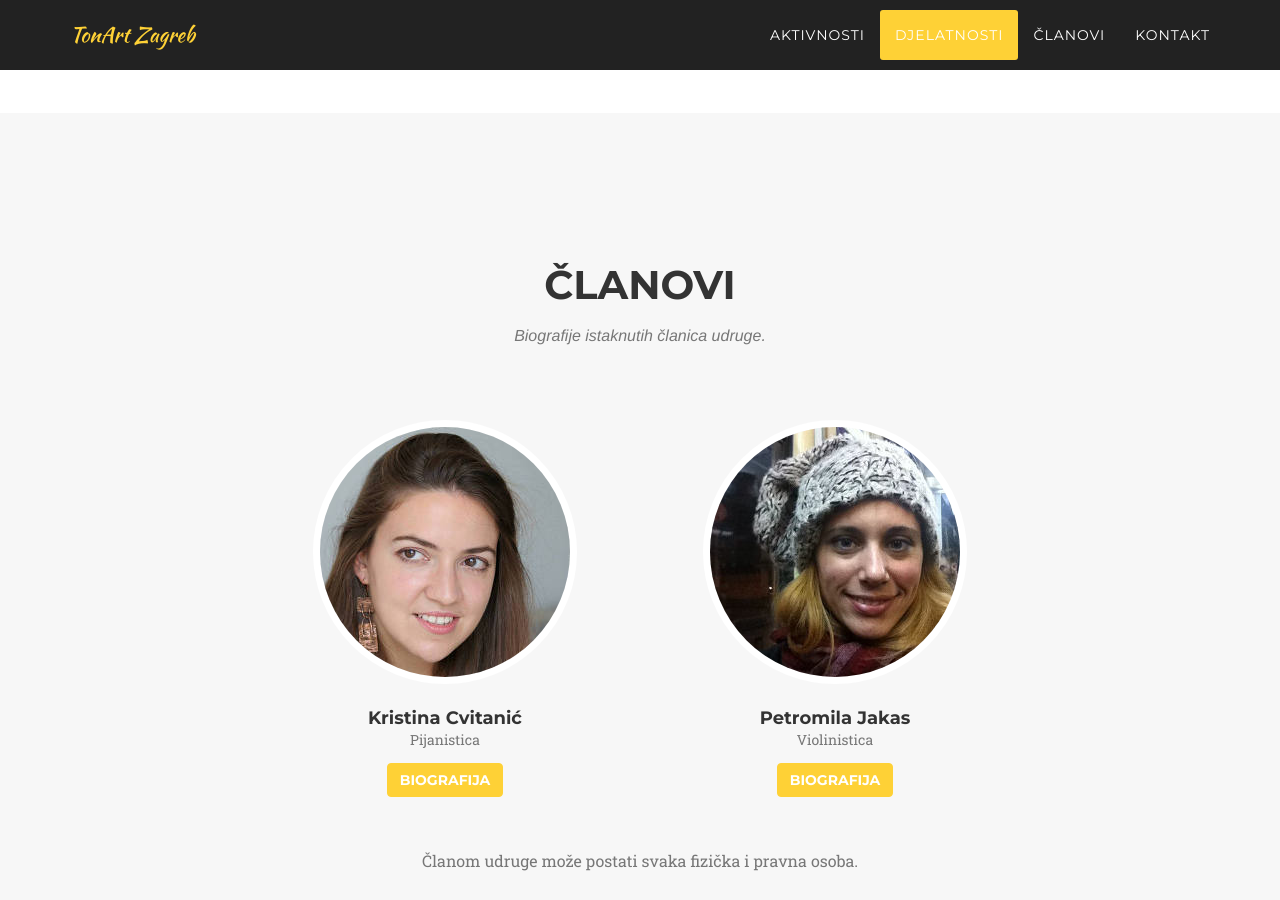
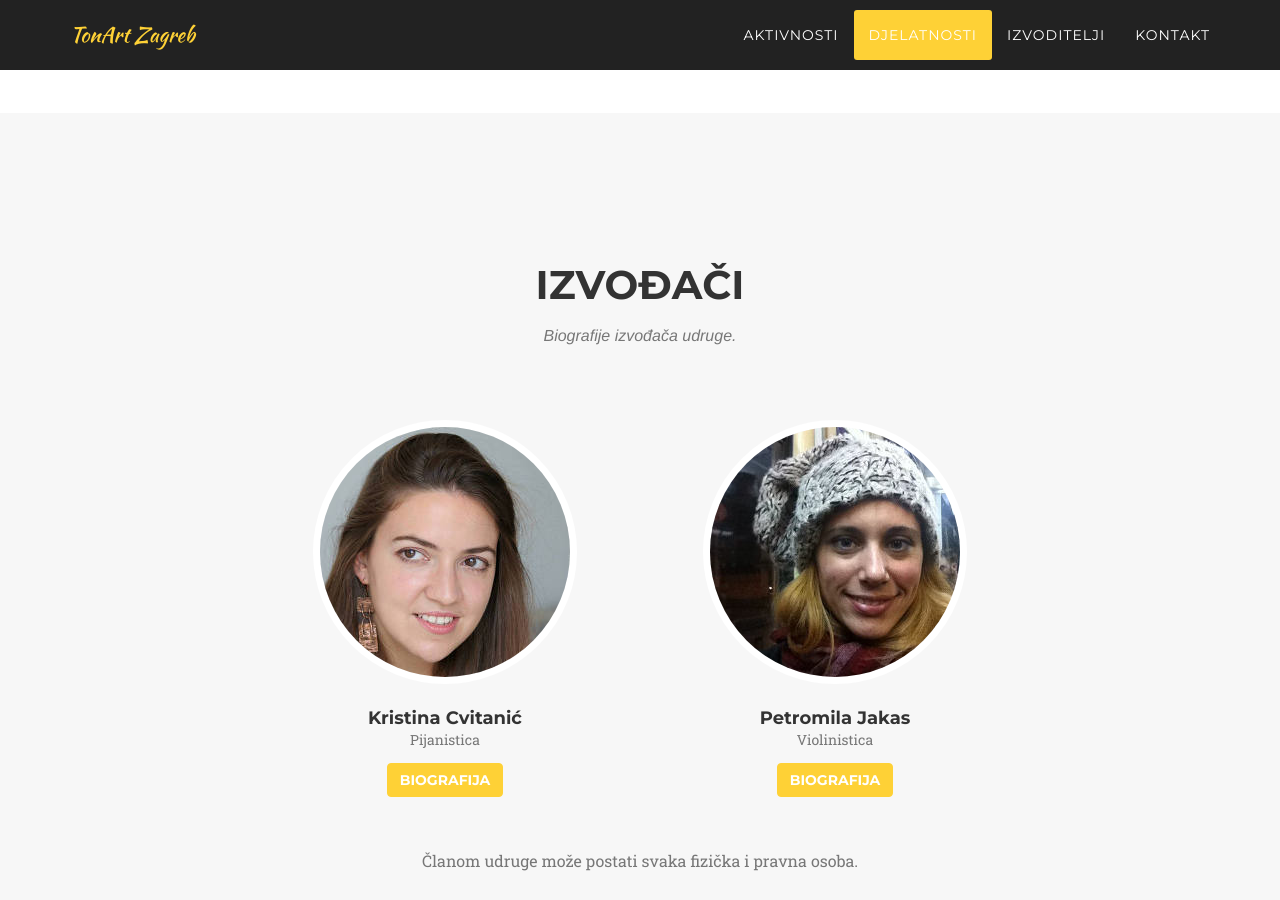
Before and after one commit to tonartzagreb/tonartzagreb.github.io, a Jekyll site: the page built from content/hr.markdown, in a window 1280 px wide and 900 px high, scrolled down 1963 px. Built offline with Jekyll 4.4.1, drawn with Linux system fonts in a browser that asks for light colours; nearby versions of some CDN libraries; some web fonts are replaced.

Commit message:
Članovi u izvoditelji/izvođači.

```diff
--- a/_data/hr-links.yml
+++ b/_data/hr-links.yml
@@ -5,7 +5,7 @@
   name: "Djelatnosti"
 
 - url: "#team"
-  name: "Članovi"
+  name: "Izvoditelji"
 
 - url: "#contact"
   name: "Kontakt"
--- a/content/hr.markdown
+++ b/content/hr.markdown
@@ -16,8 +16,8 @@ portfolio-heading: "Aktivnosti"
 portfolio-subheading: "Informacije o aktivnostima udruge."
 portfolio-close: "Zatvori"
 
-team-heading: "Članovi"
-team-subheading: "Biografije istaknutih članica udruge."
+team-heading: "Izvođači"
+team-subheading: "Biografije izvođača udruge."
 team-after-text: "Članom udruge može postati svaka fizička i pravna osoba."
 
 contact-heading: "Kontakt"
```
